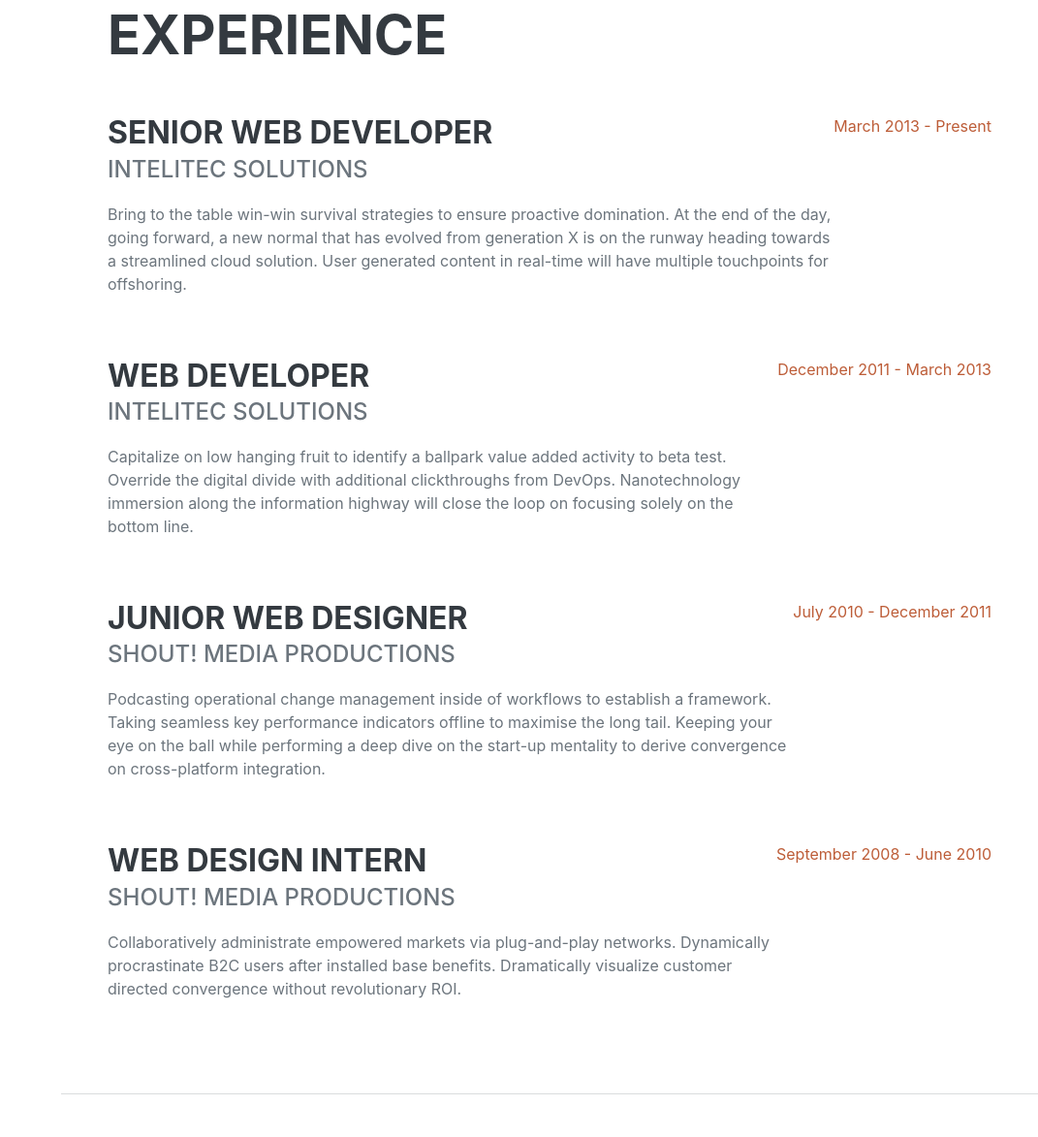
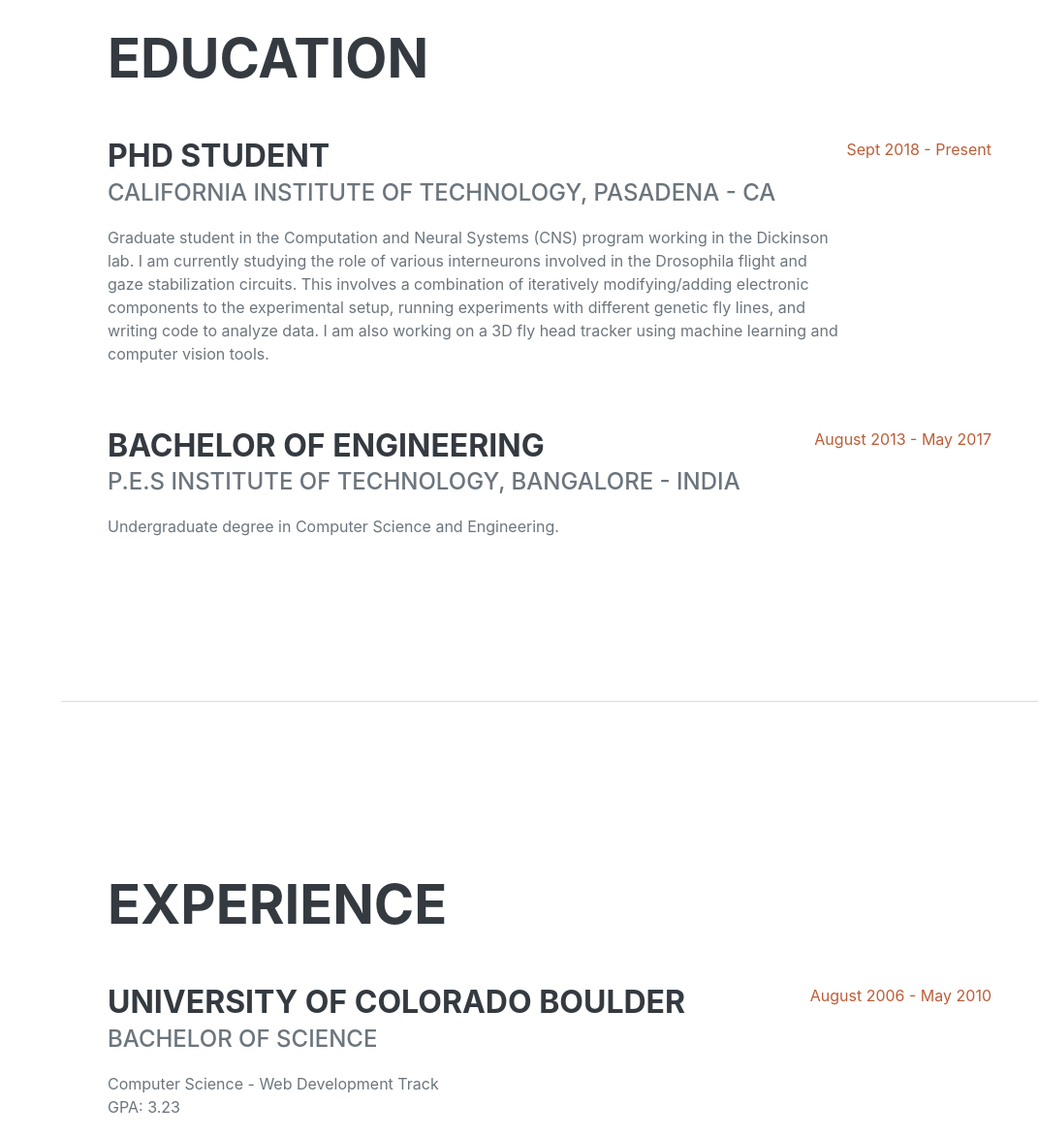
Before and after one commit to tarunsharma1/tarunsharma1.github.io-temp, a website: page dist/index.html in a window 1280 px wide. Shown: the part 878-2051 px from the top of the page at 97% size, without its empty margins (209-1280 px from the left). Drawn offline with nearby package versions, Linux system fonts and the light colour scheme; a web font is replaced by a local one.

Commit message:
Update index.html

```diff
--- a/dist/index.html
+++ b/dist/index.html
@@ -26,11 +26,13 @@
             <div class="collapse navbar-collapse" id="navbarResponsive">
                 <ul class="navbar-nav">
                     <li class="nav-item"><a class="nav-link js-scroll-trigger" href="#about">About</a></li>
-                    <li class="nav-item"><a class="nav-link js-scroll-trigger" href="#experience">Education and experience</a></li>
-
-                    <li class="nav-item"><a class="nav-link js-scroll-trigger" href="#skills">Skills</a></li>
+                    <li class="nav-item"><a class="nav-link js-scroll-trigger" href="#education">Education</a></li>
+                    <li class="nav-item"><a class="nav-link js-scroll-trigger" href="#experience">Experience</a></li>
                     <li class="nav-item"><a class="nav-link js-scroll-trigger" href="#interests">Interests</a></li>
                     <li class="nav-item"><a class="nav-link js-scroll-trigger" href="#awards">Awards</a></li>
+                    <li class="nav-item"><a class="nav-link js-scroll-trigger" href="#skills">Projects</a></li>
+
+
                 </ul>
             </div>
         </nav>
@@ -57,49 +59,34 @@
                 </div>
             </section>
             <hr class="m-0" />
-            <!-- Experience-->
+            <!-- education-->
+            <section class="resume-section" id="education">
+                <div class="resume-section-content">
+                    <h2 class="mb-5">Education</h2>
+                    <div class="d-flex flex-column flex-md-row justify-content-between mb-5">
+                        <div class="flex-grow-1">
+                            <h3 class="mb-0">PhD student</h3>
+                            <div class="subheading mb-3">California Institute of Technology, Pasadena - CA</div>
+                            <p>Graduate student in the Computation and Neural Systems (CNS) program working in the Dickinson lab. I am currently studying the role of various interneurons involved in the Drosophila flight and gaze stabilization circuits. This involves a combination of iteratively modifying/adding electronic components to the experimental setup, running experiments with different genetic fly lines, and writing code to analyze data. I am also working on a 3D fly head tracker using machine learning and computer
+                        vision tools.</p>
+                        </div>
+                        <div class="flex-shrink-0"><span class="text-primary">Sept 2018 - Present</span></div>
+                    </div>
+                    <div class="d-flex flex-column flex-md-row justify-content-between mb-5">
+                        <div class="flex-grow-1">
+                            <h3 class="mb-0">Bachelor of Engineering</h3>
+                            <div class="subheading mb-3">P.E.S Institute of Technology, Bangalore - India</div>
+                            <p>Undergraduate degree in Computer Science and Engineering.</p>
+                        </div>
+                        <div class="flex-shrink-0"><span class="text-primary">August 2013 - May 2017</span></div>
+                    </div>
+
+            </section>
+            <hr class="m-0" />
+            <!-- Work Experience-->
             <section class="resume-section" id="experience">
                 <div class="resume-section-content">
                     <h2 class="mb-5">Experience</h2>
-                    <div class="d-flex flex-column flex-md-row justify-content-between mb-5">
-                        <div class="flex-grow-1">
-                            <h3 class="mb-0">Senior Web Developer</h3>
-                            <div class="subheading mb-3">Intelitec Solutions</div>
-                            <p>Bring to the table win-win survival strategies to ensure proactive domination. At the end of the day, going forward, a new normal that has evolved from generation X is on the runway heading towards a streamlined cloud solution. User generated content in real-time will have multiple touchpoints for offshoring.</p>
-                        </div>
-                        <div class="flex-shrink-0"><span class="text-primary">March 2013 - Present</span></div>
-                    </div>
-                    <div class="d-flex flex-column flex-md-row justify-content-between mb-5">
-                        <div class="flex-grow-1">
-                            <h3 class="mb-0">Web Developer</h3>
-                            <div class="subheading mb-3">Intelitec Solutions</div>
-                            <p>Capitalize on low hanging fruit to identify a ballpark value added activity to beta test. Override the digital divide with additional clickthroughs from DevOps. Nanotechnology immersion along the information highway will close the loop on focusing solely on the bottom line.</p>
-                        </div>
-                        <div class="flex-shrink-0"><span class="text-primary">December 2011 - March 2013</span></div>
-                    </div>
-                    <div class="d-flex flex-column flex-md-row justify-content-between mb-5">
-                        <div class="flex-grow-1">
-                            <h3 class="mb-0">Junior Web Designer</h3>
-                            <div class="subheading mb-3">Shout! Media Productions</div>
-                            <p>Podcasting operational change management inside of workflows to establish a framework. Taking seamless key performance indicators offline to maximise the long tail. Keeping your eye on the ball while performing a deep dive on the start-up mentality to derive convergence on cross-platform integration.</p>
-                        </div>
-                        <div class="flex-shrink-0"><span class="text-primary">July 2010 - December 2011</span></div>
-                    </div>
-                    <div class="d-flex flex-column flex-md-row justify-content-between">
-                        <div class="flex-grow-1">
-                            <h3 class="mb-0">Web Design Intern</h3>
-                            <div class="subheading mb-3">Shout! Media Productions</div>
-                            <p>Collaboratively administrate empowered markets via plug-and-play networks. Dynamically procrastinate B2C users after installed base benefits. Dramatically visualize customer directed convergence without revolutionary ROI.</p>
-                        </div>
-                        <div class="flex-shrink-0"><span class="text-primary">September 2008 - June 2010</span></div>
-                    </div>
-                </div>
-            </section>
-            <hr class="m-0" />
-            <!-- Education-->
-            <section class="resume-section" id="education">
-                <div class="resume-section-content">
-                    <h2 class="mb-5">Education</h2>
                     <div class="d-flex flex-column flex-md-row justify-content-between mb-5">
                         <div class="flex-grow-1">
                             <h3 class="mb-0">University of Colorado Boulder</h3>
```
